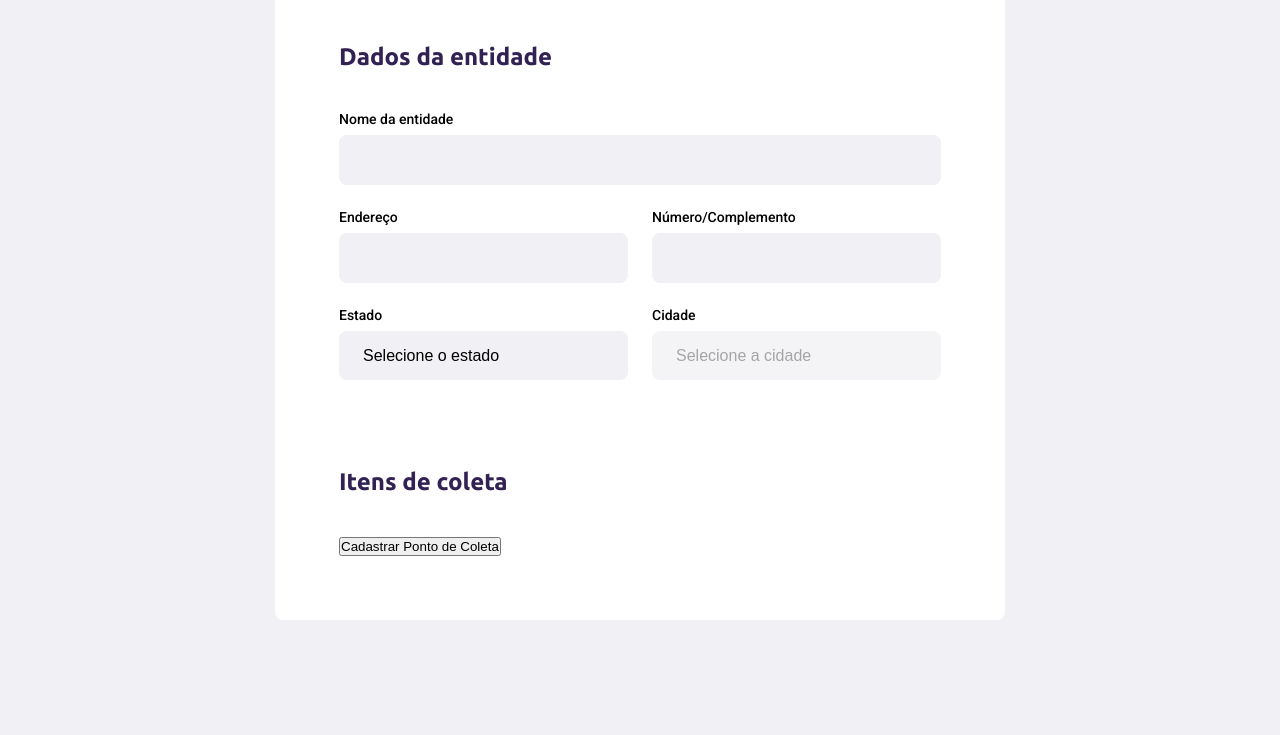
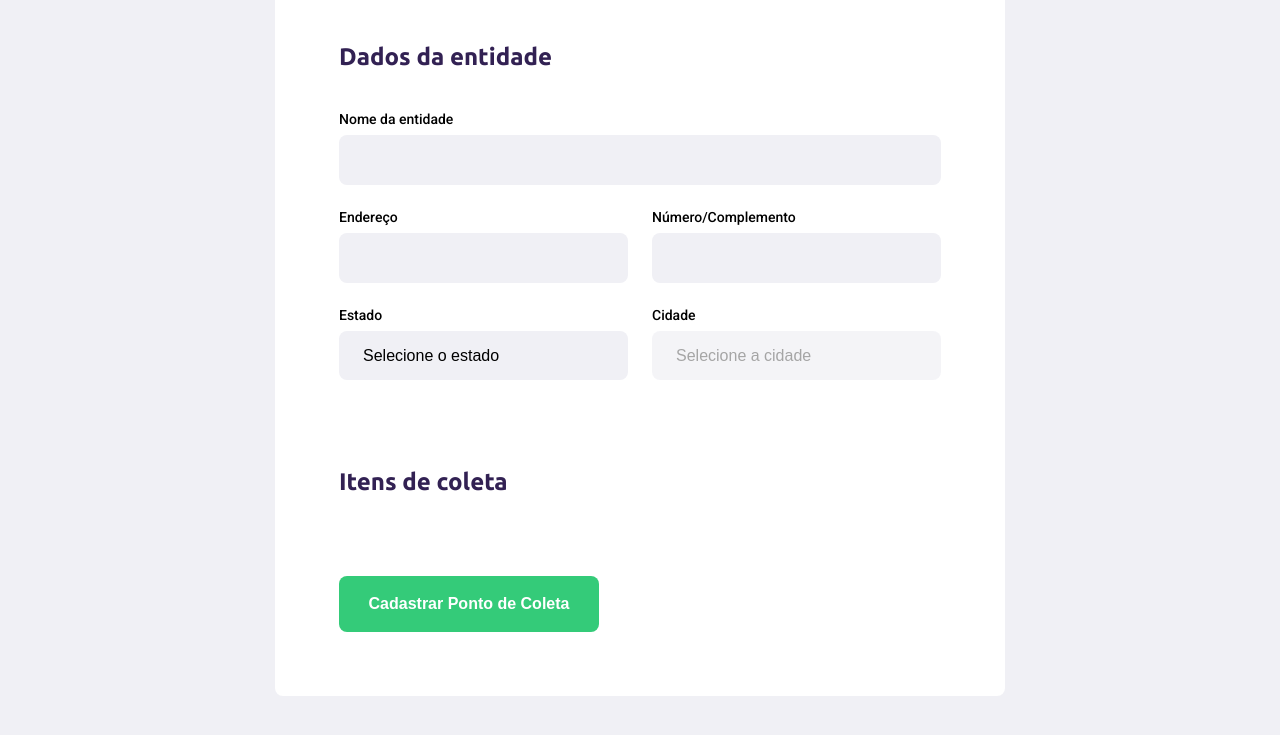
Before and after one commit to ClemilsonAzevedo/Ecoleta, a plain HTML site: page create-point.html in a window 1280 px wide. Shown: the part 299-1034 px from the top of the page. Before the commit the page ends 999 px from the top, so only its background shows below. Drawn offline with Linux system fonts and the light colour scheme.

Commit message:
actualizando o button da page create-point

```diff
--- a/styles/create-point.css
+++ b/styles/create-point.css
@@ -35,57 +35,72 @@ form {
   max-width: 730px;
 }
 
-form h1{
+form h1 {
   font-size: 36px;
-
 }
 
-form fieldset{
+form fieldset {
   margin-top: 64px;
   border: 0;
 }
 
-form legend{
+form legend {
   margin-bottom: 40px;
 }
 
-form legend h2{
+form legend h2 {
   font-size: 24px;
-
 }
 
-form .field{
+form .field {
   display: flex;
   flex-direction: column;
   margin-bottom: 24px;
   flex: 1;
 }
 
-form .field-group{
+form .field-group {
   display: flex;
 }
 
-form input, form select{
+form input,
+form select {
   background-color: #f0f0f5;
   border: 0;
   padding: 16px 24px;
   font-size: 16px;
   outline: none;
   border-radius: 8px;
-
 }
 
-form select{
+form select {
   -webkit-appearance: none;
   -moz-appearance: none;
   appearance: none;
 }
 
-form label{
-  font-size:14px;
+form label {
+  font-size: 14px;
   margin-bottom: 8px;
 }
 
-form .field-group .field + .field{
+form .field-group .field + .field {
   margin-left: 24px;
 }
+
+form button {
+  width: 260px;
+  height: 56px;
+  background-color: var(--primary-color);
+  border-radius: 8px;
+  color: #fff;
+  font-weight: bold;
+  font-size: 16px;
+  border: 0;
+  margin-top: 40px;
+  transition: background-color 0.2s;
+}
+
+form button:hover {
+  background-color: #2fb86e;
+}
```
